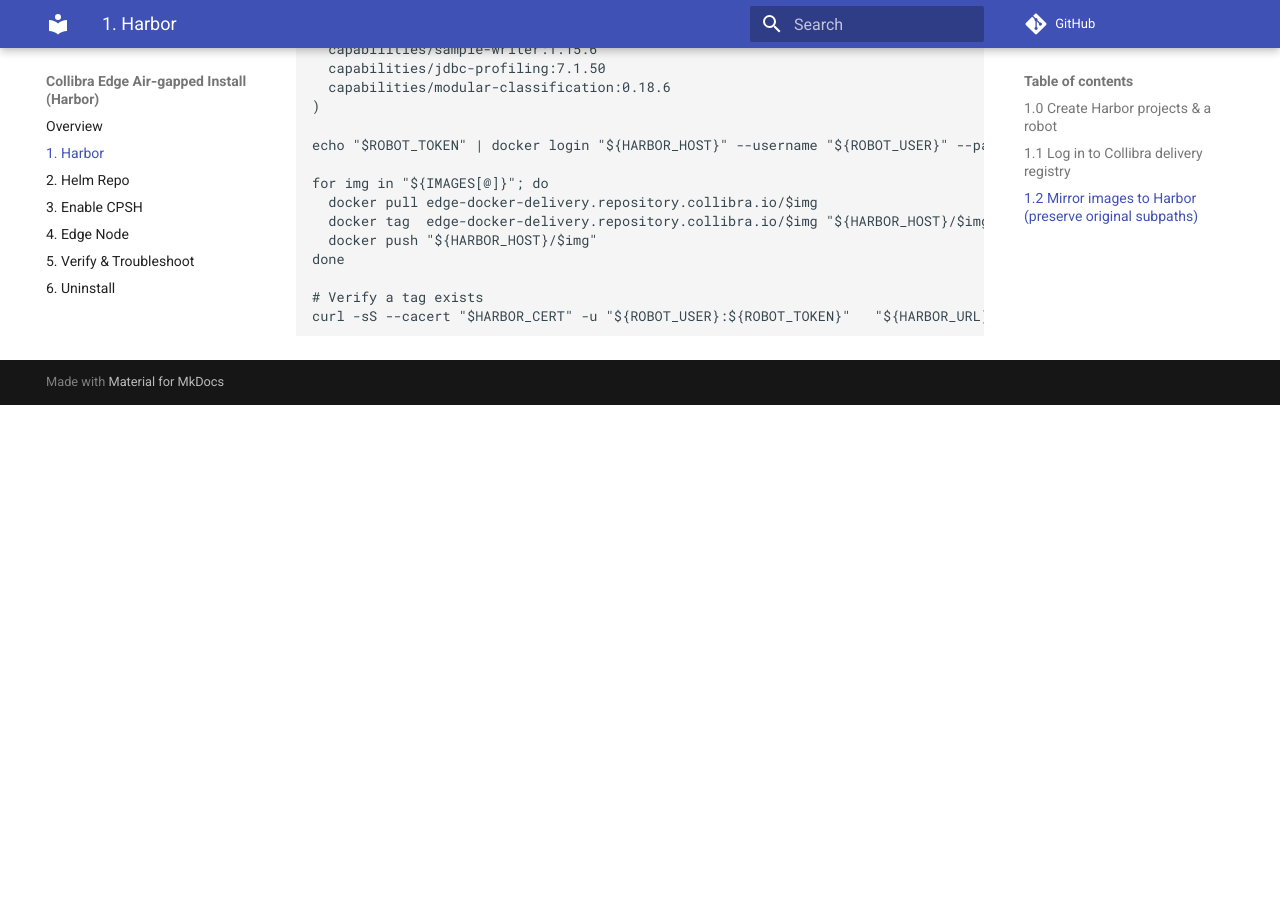
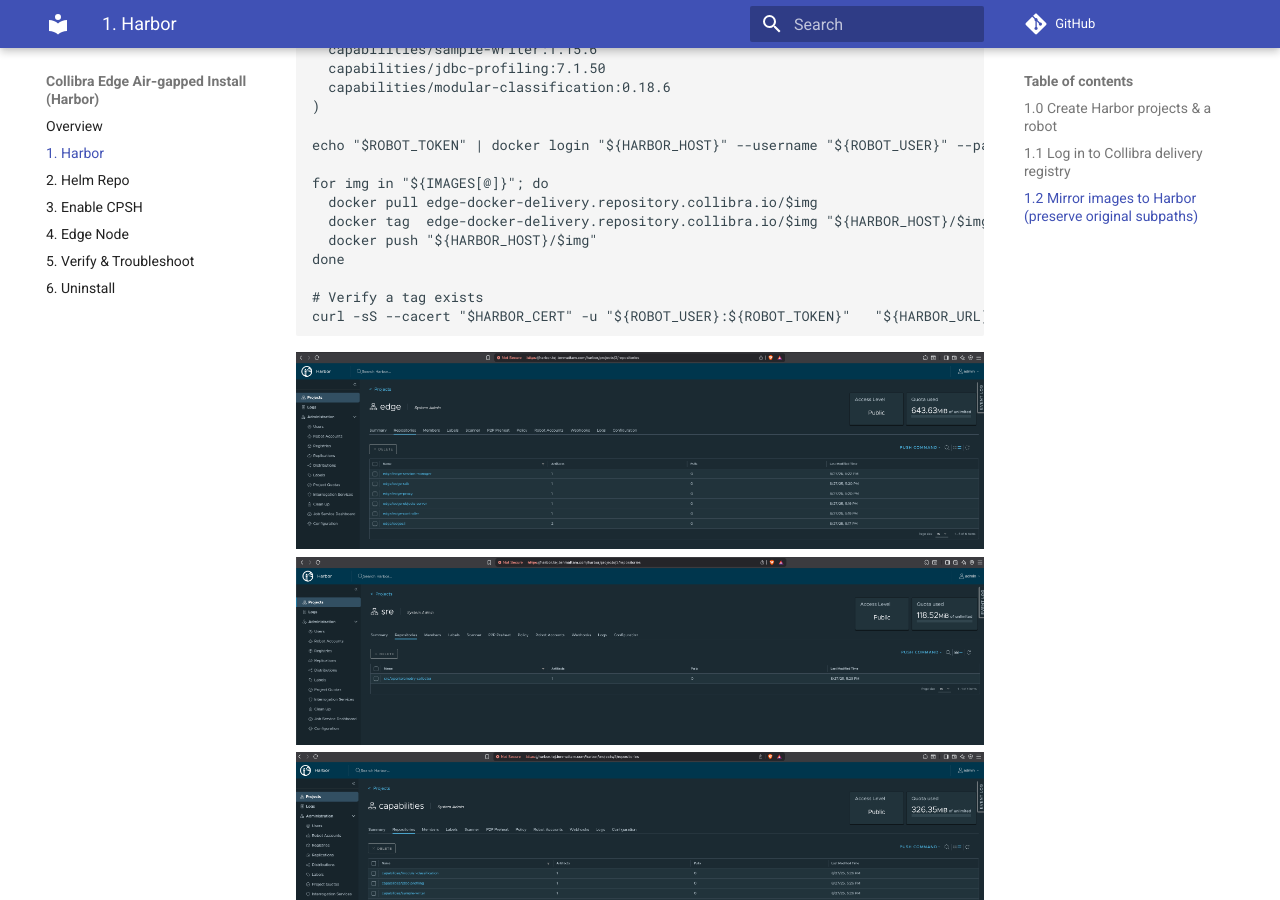
Before and after one commit to tejten/collibra-edge-airgapped-harbor, an MkDocs documentation site: the page built from docs/01-harbor.md, in a window 1280 px wide and 900 px high, scrolled down 1163 px. Built offline with MkDocs 1.6.1 and Material for MkDocs 9.7.7, drawn with Linux system fonts in a browser that asks for light colours; comment, search, counter and statistics services are not loaded; before the commit the page ends 1568 px from its top, so only the background shows below that.

Commit message:
update 01-harbor.md
update 01-harbor.md

````diff
--- a/docs/01-harbor.md
+++ b/docs/01-harbor.md
@@ -62,3 +62,6 @@
 # Verify a tag exists
 curl -sS --cacert "$HARBOR_CERT" -u "${ROBOT_USER}:${ROBOT_TOKEN}"   "${HARBOR_URL}/v2/edge/edgecli/tags/list" | yq -p=json
 ```
+![Harbor projects](./images/harbor-edge.png)
+![Harbor projects](./images/harbor-sre.png)
+![Harbor projects](./images/harbor-capabilities.png)
````
Also changed, not shown: docs/images/harbor-capabilities.png (added), docs/images/harbor-edge.png (added), docs/images/harbor-sre.png (added).
